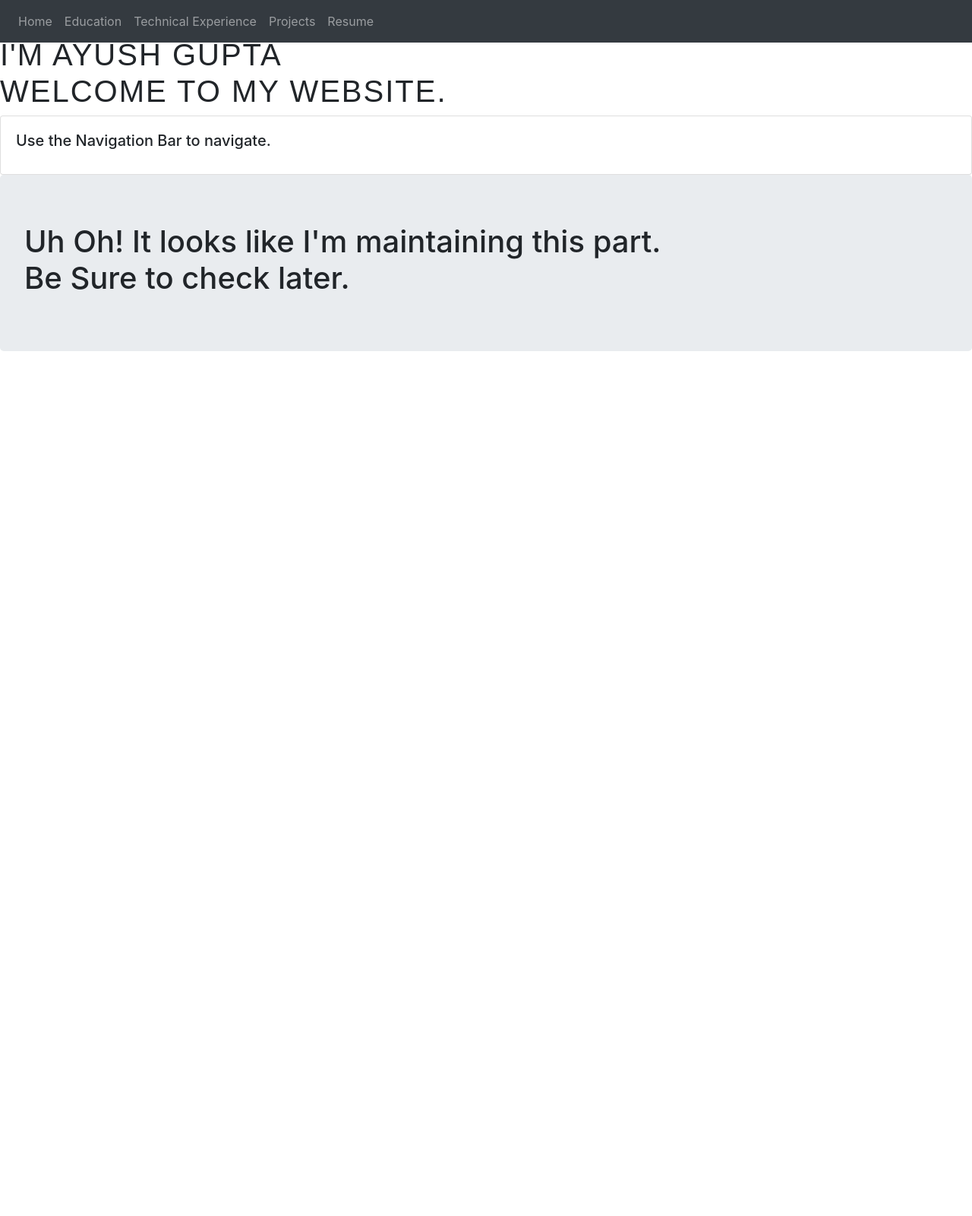
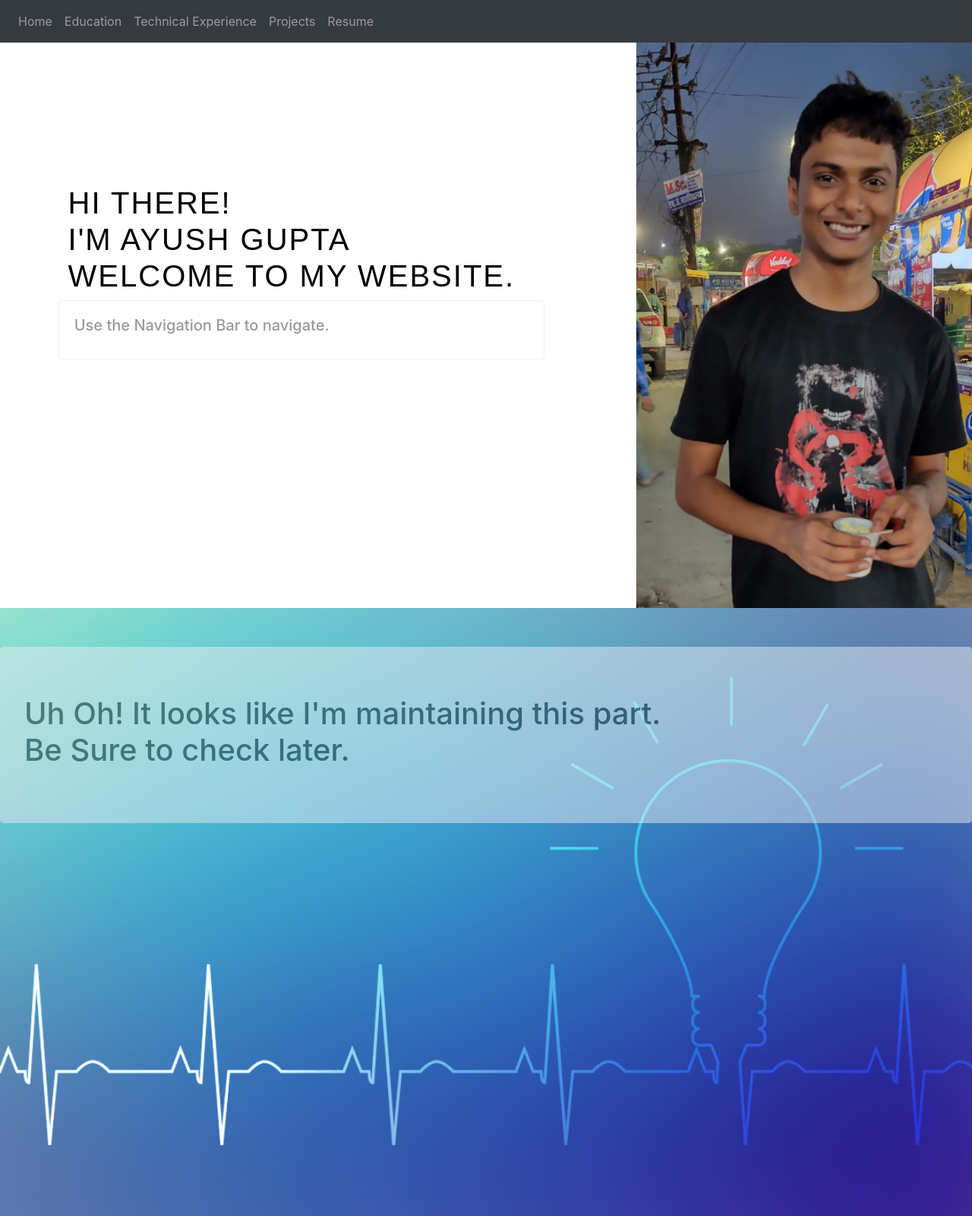
Before and after one commit to ayushgupta321/django-project, a Django app: page / in a window 1280 px wide. Shown: the whole page at 76% size. Before the commit the page ends 462 px from the top, so only its background shows below. Run offline with Django 3.2, Linux system fonts and the light colour scheme; some libraries are stand-ins or nearby versions.

Commit message:
replaced style.css

```diff
--- a/static/css/style1.css
+++ b/static/css/style1.css
@@ -1,22 +1,79 @@
-html{
+html,body{
     scroll-behavior: smooth;
+    height:100vh;
 }
 
+.home {
+    height:100%;
+    background-image: url("newn1.jpg");
+    background-attachment: fixed;
+    background-position: center;
+    background-repeat: no-repeat;
+    background-size: cover;
+    padding-top: 4%;
+    color: black;
 
-.container{
-    width:100%;
+}
+
+.edu{
     height:100%;
+    background-image: url("back.gif");
+    background-attachment: fixed;
+    background-position: center;
+    background-repeat: no-repeat;
+    background-size: cover;
+    padding-top: 4%;
+}
+
+.tech{
+    height:100%;
+    background-image: url("back.gif");
+    background-attachment: fixed;
+    background-position: center;
+    background-repeat: no-repeat;
+    background-size: cover;
+    padding-top: 4%;
+}
+
+.proj{
+    height:100%;
+    background-image: url("back.gif");
+    background-attachment: fixed;
+    background-position: center;
+    background-repeat: no-repeat;
+    background-size: cover;
+    padding-top: 4%;
 }
 
 
 
+.holder1 {
+    font-family: 'Times New Roman', Times, serif;
+    align-content: center;
+    position: relative;
+    margin-left: 7%;
+    margin-top: 15%;
+    width:50%;
+
+
+}
+
+.card{
+    opacity:0.4;
+    align-content: center;
+    position: relative;
+    margin-left: 6%;
+    width:50%;
+}
+
+.jumbotron
+{
+    opacity: 0.5;
+}
+
+
 
 /*
-.jumbotron {
-    opacity:0.4;
-    align-content: center;
-}
-
 .card{
     opacity:0.8;
 }
@@ -33,4 +90,5 @@ input:focus
 {
     background-color:rgb(248, 248, 141);
 }
+
 */
```
